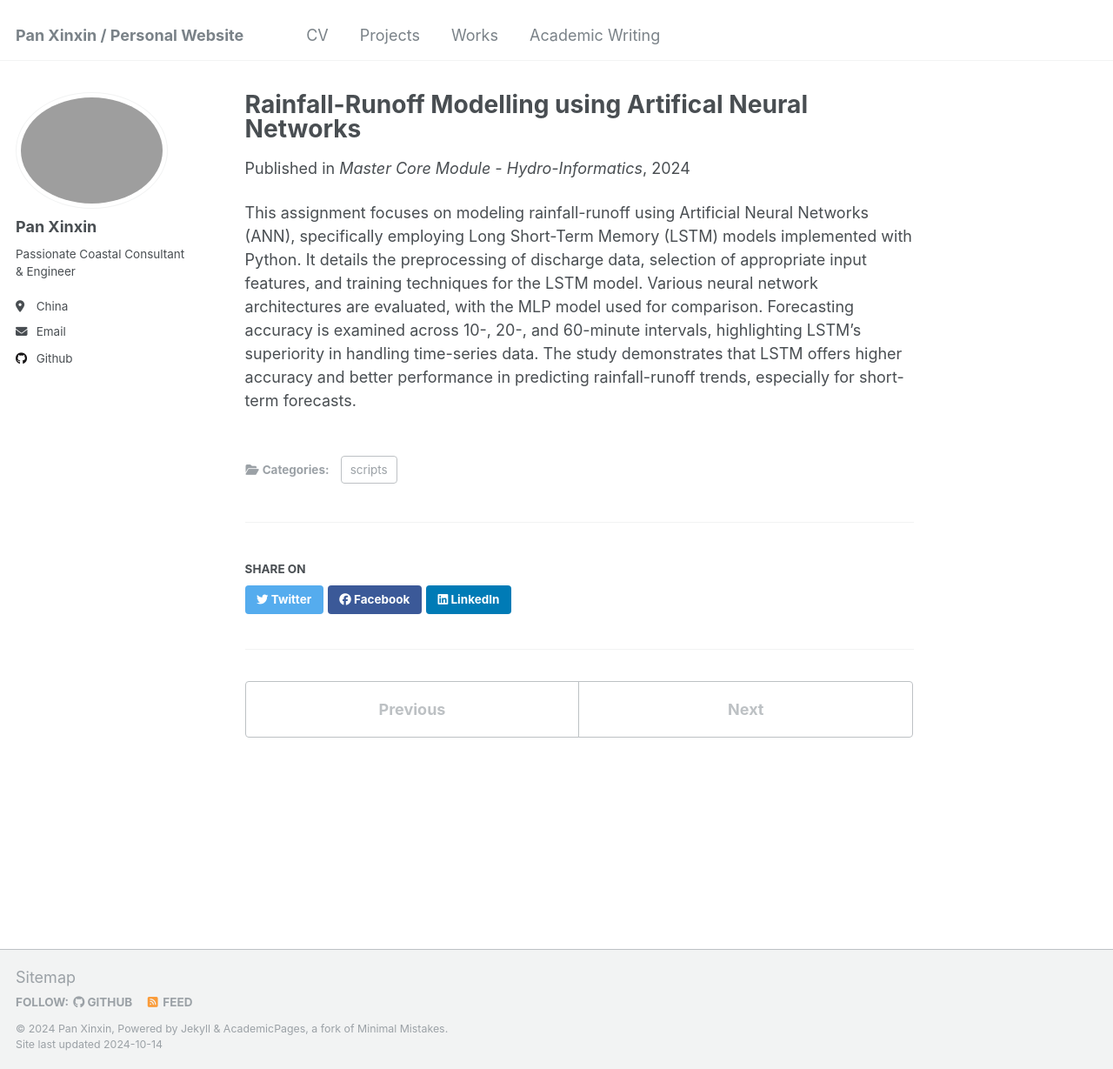
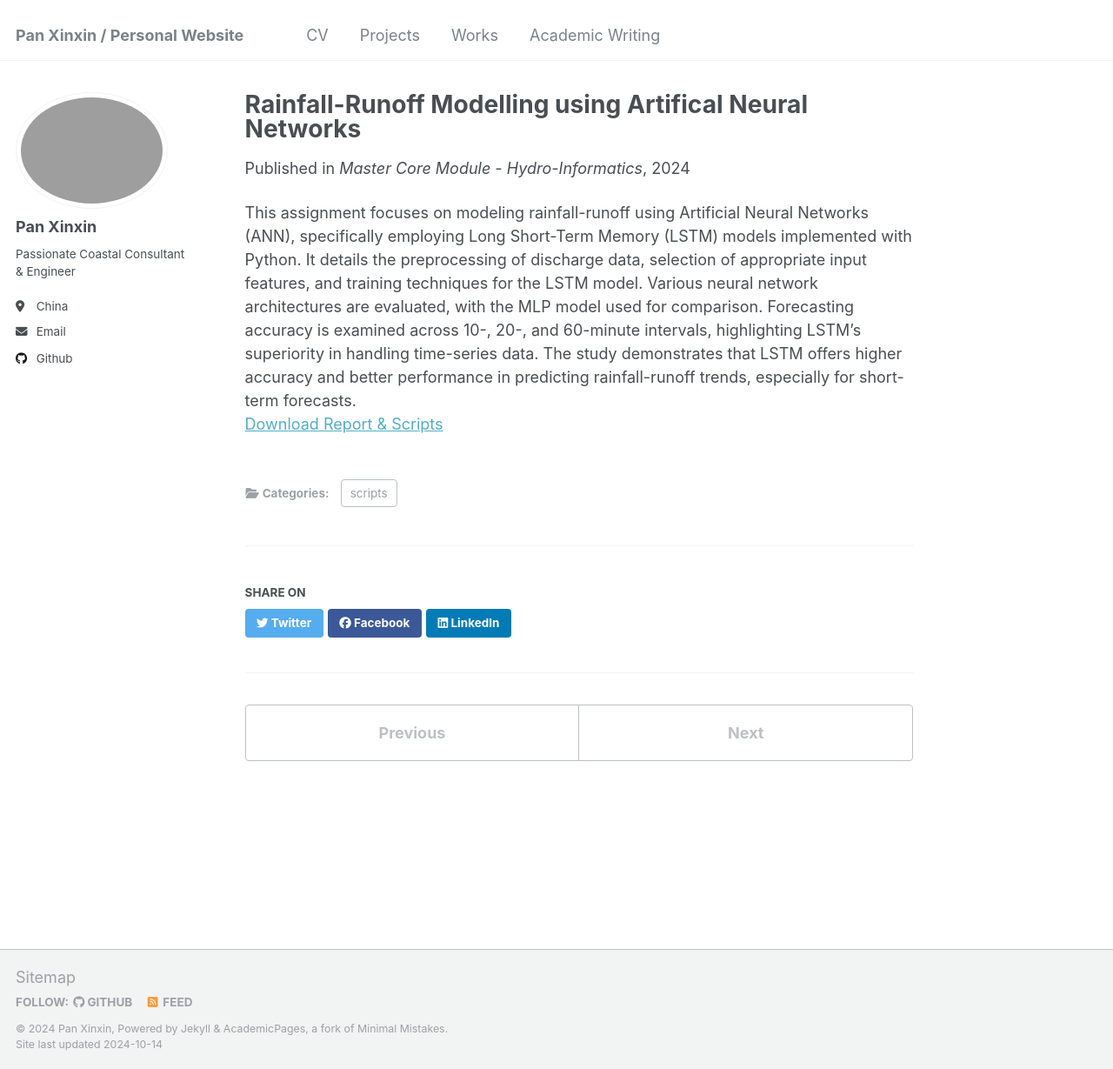
Before and after one commit to kingdaxing/kingdaxing.github.io, a Jekyll site: the page built from _publications/2024-04-10-paper-3-ANN.md, in a window 1280 px wide and 1229 px high. Shown: the whole window at 87% size. Built offline with Jekyll 4.4.1, drawn with Linux system fonts in a browser that asks for light colours.

Commit message:
Update 2024-04-10-paper-3-ANN.md

```diff
--- a/_publications/2024-04-10-paper-3-ANN.md
+++ b/_publications/2024-04-10-paper-3-ANN.md
@@ -9,4 +9,5 @@ venue: 'Master Core Module - Hydro-Informatics'
 paperurl: 'http://kingdaxing.github.io/files/Rainfall-runoff-modelling-using-ANN.pdf'
 ---
 
-This assignment focuses on modeling rainfall-runoff using Artificial Neural Networks (ANN), specifically employing Long Short-Term Memory (LSTM) models implemented with Python. It details the preprocessing of discharge data, selection of appropriate input features, and training techniques for the LSTM model. Various neural network architectures are evaluated, with the MLP model used for comparison. Forecasting accuracy is examined across 10-, 20-, and 60-minute intervals, highlighting LSTM's superiority in handling time-series data. The study demonstrates that LSTM offers higher accuracy and better performance in predicting rainfall-runoff trends, especially for short-term forecasts.
+This assignment focuses on modeling rainfall-runoff using Artificial Neural Networks (ANN), specifically employing Long Short-Term Memory (LSTM) models implemented with Python. It details the preprocessing of discharge data, selection of appropriate input features, and training techniques for the LSTM model. Various neural network architectures are evaluated, with the MLP model used for comparison. Forecasting accuracy is examined across 10-, 20-, and 60-minute intervals, highlighting LSTM's superiority in handling time-series data. The study demonstrates that LSTM offers higher accuracy and better performance in predicting rainfall-runoff trends, especially for short-term forecasts.<br/>
+[Download Report & Scripts](http://kingdaxing.github.io/files/Rainfall-runoff-modelling-using-ANN.pdf)
```
